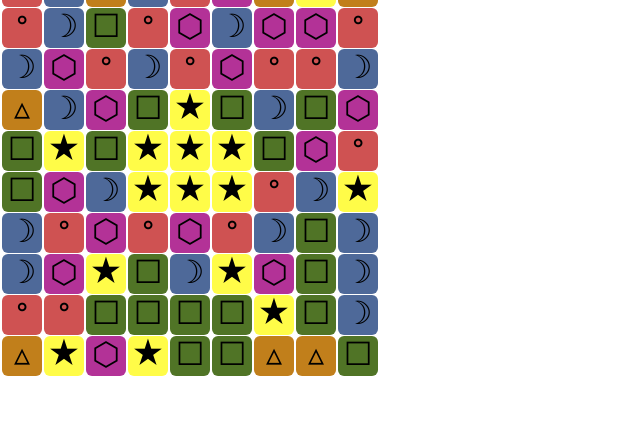
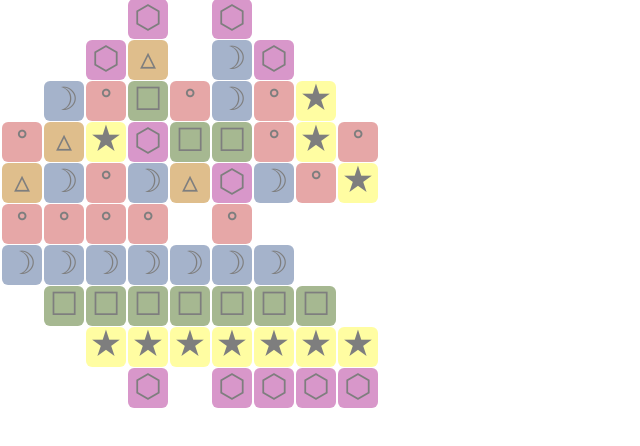
Before and after one commit to thecodeite/blockblast, a React (Create React App) app: page / in a window 1280 px wide. Shown: the top 446 px of the page, without its empty margins (0-640 px from the left). Built offline with nearby package versions, Linux system fonts and the light colour scheme.

Commit message:
top-bottom-spaces

```diff
--- a/package.json
+++ b/package.json
@@ -6,10 +6,12 @@
     "@testing-library/jest-dom": "^5.14.1",
     "@testing-library/react": "^13.0.0",
     "@testing-library/user-event": "^13.2.1",
+    "@types/core-js": "^2.5.5",
     "@types/jest": "^27.0.1",
     "@types/node": "^16.7.13",
     "@types/react": "^18.0.0",
     "@types/react-dom": "^18.0.0",
+    "core-js": "^3.22.0",
     "react": "^18.0.0",
     "react-dom": "^18.0.0",
     "react-scripts": "5.0.1",
--- a/src/Board.scss
+++ b/src/Board.scss
@@ -1,6 +1,7 @@
 .Board {
   display: flex;
   flex-direction: row;
+  margin-top: 200px;
 
   .Board_Column{
     width: 40px;
--- a/src/Board.tsx
+++ b/src/Board.tsx
@@ -3,7 +3,7 @@ import { useState } from 'react'
 import './Board.scss'
 import { BoardCell, NullBoardCell } from './BoardCell'
 import { Cell, createGame, Game, tap } from './game'
-import level from './levels/level3'
+import level from './levels/level-bump'
 
 export function Board() {
   const [game, setGame] = useState(() => createGame(level))
--- a/src/BoardCell.scss
+++ b/src/BoardCell.scss
@@ -18,6 +18,7 @@
   color: rgba(0, 0, 0, 0.311);
   border-radius: 6px;
   cursor: pointer;
+  opacity: 50%;
 
   svg {
     width: 100%;
--- a/src/BoardCell.tsx
+++ b/src/BoardCell.tsx
@@ -1,5 +1,5 @@
 import './BoardCell.scss'
-import { Cell } from './game'
+import { Cell, ColStat } from './game'
 
 const colourChar: { [key: string]: string } = {
   red: 'ᐤ',
--- a/src/game.ts
+++ b/src/game.ts
@@ -1,3 +1,4 @@
+// import 'core-js/actual/array/group-by'
 import { Prng } from './Prng'
 import { LevelDef } from './types'
 
@@ -25,16 +26,25 @@ export interface TapCell extends Cell {
 
 type CellSpace = RemoveCell | Cell | null
 
+export interface ColStat {
+  length: number
+  bottom: number
+}
 export interface Game {
   prng: Prng
   levelDef: LevelDef
   columns: CellSpace[][]
   nextGame?: Game
+  colStats: ColStat[]
+}
+
+export interface CellColumn {
+  length: number
+  start: number
+  bottom: boolean
 }
 
 type CellFilter = (column: CellSpace[], x: number) => CellSpace[]
-
-// const colours = ['red', 'blue', 'green', 'yellow']
 
 function createColumn(
   { prng, levelDef: { colours } }: Game,
@@ -58,12 +68,15 @@ function notUndefinedOrNull<T>(x: T | undefined | null): x is T {
   return x !== undefined && x !== null
 }
 
-export function createGame(levelDef: LevelDef): Game {
-  const prng = new Prng('test')
+export function pivotArray(initial: string[], width: number): string[][] {
+  const stringCols = Array.from({ length: width }, (_, x) => {
+    return initial.reduce((p, c) => [...p, c[x]], [] as string[])
+  })
 
-  const stringCols = Array.from({ length: levelDef.width }, (_, x) => {
-    return levelDef.initial.reduce((p, c) => p + c[x], '')
-  })
+  return stringCols
+}
+
+export type CreateCellFunc = (ch: string, x: number, y: number) => Cell | null
 
 const colourSymbols: { [key: string]: string } = {
   r: 'red',
@@ -86,11 +99,70 @@ export function createGame(levelDef: LevelDef): Game {
   P: 'cube_purple',
 }
 
-  const columns: Cell[][] = stringCols.map((str, x) => {
-    return str
-      .split('')
-      .reverse()
-      .map((ch, y) => {
+export const createCell =
+  (game: Game) => (ch: string, x: number, y: number) => {
+    if (colourSymbols[ch]) {
+      return {
+        type: 'colour',
+        id: nextId++,
+        x,
+        y,
+        variant: colourSymbols[ch],
+      }
+    } else if (toySymbols[ch]) {
+      return {
+        type: 'toy',
+        id: nextId++,
+        x,
+        y,
+        variant: toySymbols[ch],
+      }
+    } else if (ch === '.') {
+      return {
+        type: 'colour',
+        id: nextId++,
+        x,
+        y,
+        variant: game.prng.nextOf(game.levelDef.colours),
+      }
+    } else {
+      return undefined
+    }
+  }
+
+export function convertColumnToChunks(
+  x: number,
+  arr: string[],
+  createCell: CreateCellFunc
+) {
+  const chunks: CellColumn[] = []
+  let activeChunk: CellColumn | undefined = undefined
+
+  arr.forEach((str, i) => {
+    if (str !== '_') {
+      if (!activeChunk) {
+        activeChunk = {
+          length: 1,
+          start: i,
+          bottom: false,
+        }
+        chunks.push(activeChunk)
+      } else {
+        activeChunk.length++
+      }
+    } else {
+      if (activeChunk) {
+        activeChunk = undefined
+      }
+    }
+  })
+
+  chunks[chunks.length - 1].bottom = true
+
+  return chunks
+}
+
+export function charToCell(ch: string, x: number, y: number, game: Game) {
   if (colourSymbols[ch]) {
     return {
       type: 'colour',
@@ -115,15 +187,74 @@ export function createGame(levelDef: LevelDef): Game {
       id: nextId++,
       x,
       y,
+      variant: game.prng.nextOf(game.levelDef.colours),
+    }
+  }
+}
+
+export function createGame(levelDef: LevelDef): Game {
+  const prng = new Prng('test')
+
+  const stringCols = Array.from({ length: levelDef.width }, (_, x) => {
+    return levelDef.initial.reduce((p, c) => p + c[x], '')
+  })
+
+  // console.log('stringCols:', stringCols)
+  const colStats = stringCols.map((str) => {
+    let bottom = 0
+    while (str[str.length - bottom - 1] === '_') {
+      bottom++
+    }
+    const length = str.split('').filter((x) => x !== '_').length
+
+    return {
+      bottom,
+      length,
+    }
+  })
+
+  console.log('colStats:', colStats)
+
+  const columns: Cell[][] = stringCols.map((str, x) => {
+    const colStat = colStats[x]
+    return str
+      .split('')
+      .filter((str) => str !== '_')
+      .reverse()
+      .map((ch, yIndex) => {
+        const y = yIndex + colStat.bottom
+        if (colourSymbols[ch]) {
+          return {
+            type: 'colour',
+            id: nextId++,
+            x,
+            y,
+            variant: colourSymbols[ch],
+          }
+        } else if (toySymbols[ch]) {
+          return {
+            type: 'toy',
+            id: nextId++,
+            x,
+            y,
+            variant: toySymbols[ch],
+          }
+        } else {
+          return {
+            type: 'colour',
+            id: nextId++,
+            x,
+            y,
             variant: prng.nextOf(levelDef.colours),
           }
         }
       })
   })
 
-  const game = {
+  const game: Game = {
     prng,
     levelDef,
+    colStats,
     columns,
   }
 
@@ -154,11 +285,21 @@ function doRemove(column: CellSpace[], x: number): CellSpace[] {
   return column.map((cell) => (cell?.remove ? null : cell))
 }
 
-function doFall(column: CellSpace[]): Cell[] {
-  return column.filter(isCell).map((cell, y) => ({
+function doFall(game: Game) {
+  const { colStats } = game
+  return (column: CellSpace[], x: number): Cell[] => {
+    return column.filter(isCell).map((cell, yIndex) => {
+      const colStat = colStats[x]
+      let y = colStat.bottom + yIndex
+      if (y >= colStat.bottom + colStat.length) {
+        y += game.levelDef.height - colStat.length - colStat.bottom
+      }
+      return {
         ...cell,
         y,
-  }))
+      }
+    })
+  }
 }
 
 const toRemove = (
@@ -178,9 +319,13 @@ const toRemove = (
 
 function addNewCells(game: Game) {
   return (column: Cell[], x: number): Cell[] => {
-    const missing = game.levelDef.height * 2 - column.length
+    const totalExpected = game.colStats[x].length * 2
+    const missing = totalExpected - column.length
+    const spare = game.colStats[x].length - missing
+    const yStart = game.levelDef.height + spare
+
     if (missing > 0) {
-      const newCells = createColumn(game, missing, x, column.length)
+      const newCells = createColumn(game, missing, x, yStart)
       return [...column, ...newCells]
     } else {
       return column
@@ -360,7 +505,7 @@ export function tapFirstToy(game: Game, on: Cell): Game {
         }
       })
       colls = collSets[collSets.length - 1]
-      const withFall = colls.map(doFall).map(addNewCells(game))
+      const withFall = colls.map(doFall(game)).map(addNewCells(game))
       collSets.push(withFall)
 
       console.log('collSets.length:', collSets.length)
@@ -420,7 +565,7 @@ export function tapFirstToy(game: Game, on: Cell): Game {
       })
 
       colls = collSets[collSets.length - 1]
-      const withFall = colls.map(doFall).map(addNewCells(game))
+      const withFall = colls.map(doFall(game)).map(addNewCells(game))
       collSets.push(withFall)
 
       return collSets
@@ -456,7 +601,7 @@ export function tapFirstToy(game: Game, on: Cell): Game {
 
   const moves = tapToy(game.columns, on, true)
   const last = moves[moves.length - 1]
-  const withFall = last.map(doFall).map(addNewCells(game))
+  const withFall = last.map(doFall(game)).map(addNewCells(game))
   return createGames([...moves, withFall], game)
 }
 
@@ -499,7 +644,7 @@ export function tapColour(game: Game, on: Cell): Game {
   const withRemove = game.columns.map((column) => column.map(removeNeighbours))
   const withNull = withRemove.map(doRemove)
   const withToy = withNull.map(addToyAt)
-  const withFall = withToy.map(doFall).map(addNewCells(game))
+  const withFall = withToy.map(doFall(game)).map(addNewCells(game))
 
   return createGames([withRemove, withRemove, withToy, withFall], game)
 }
--- /dev/null
+++ b/src/levels/level-bump.ts
@@ -0,0 +1,21 @@
+import { LevelDef } from '../types'
+
+export const level2: LevelDef = {
+  height: 5,
+  width: 9,
+  initial: [
+    'rrrr_r___', //
+    'bbbbbbb__', //
+    '_ggggggg_', //
+    '__yyyyyyy', //
+    '___p_pppp', //
+  ],
+  colours: ['blue', 'yellow', 'red', 'orange', 'green', 'purple'],
+  win: {
+    yellow: 9,
+    green: 26,
+  },
+  moves: 22,
+}
+
+export default level2
```
Also changed, not shown: src/index.tsx (+10 -10 lines), 2 other files (tests, documents, lock files or other folders). Lines whose indentation alone changed are shown as unchanged.
